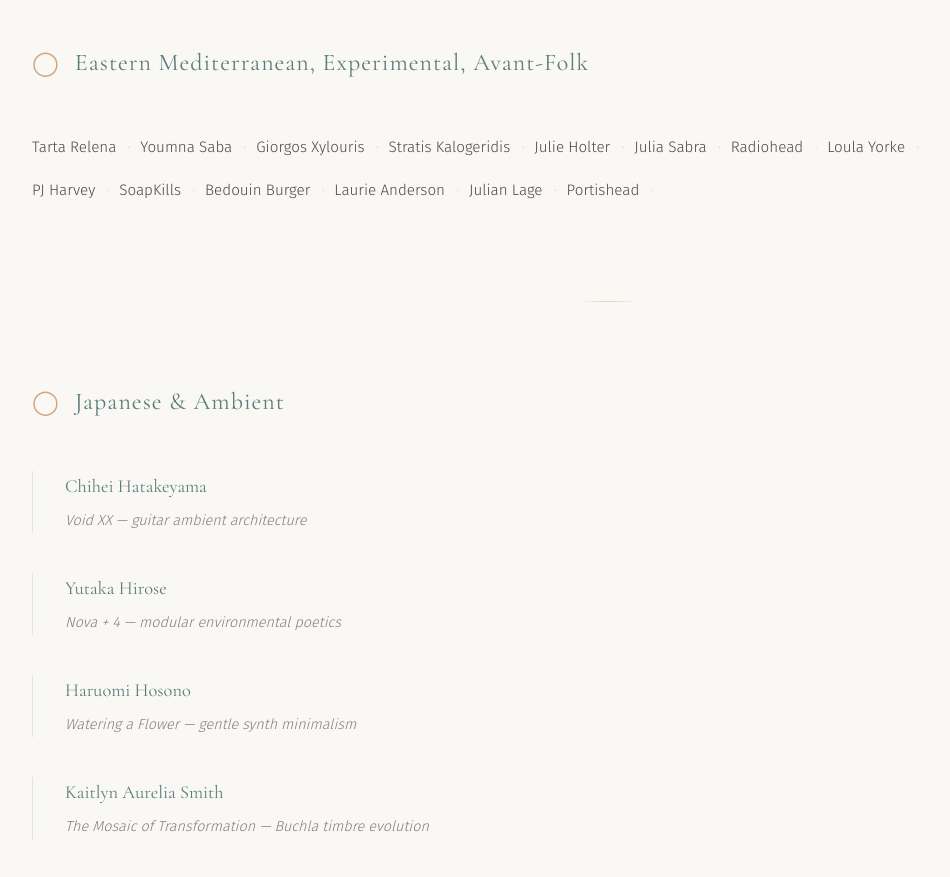
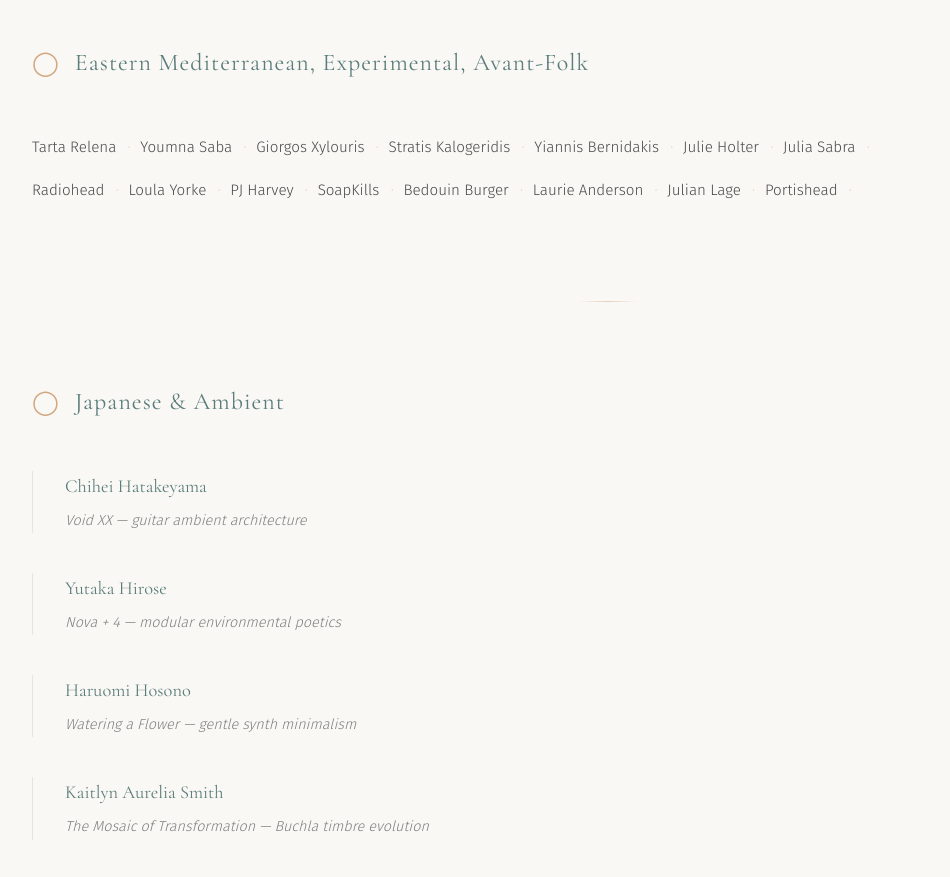
Before and after one commit to wizofe/levant-noir, a plain HTML site: page index.html in a window 1280 px wide. Shown: the part 4520-5397 px from the top of the page, without its empty margins (32-982 px from the left). Drawn offline with nearby package versions, Linux system fonts and the light colour scheme.

Commit message:
Update Cretan artists

```diff
--- a/index.html
+++ b/index.html
@@ -274,6 +274,7 @@
         <span class="artist">Youmna Saba</span>
         <span class="artist">Giorgos Xylouris</span>
         <span class="artist">Stratis Kalogeridis</span>
+        <span class="artist">Yiannis Bernidakis</span>
         <span class="artist">Julie Holter</span>
         <span class="artist">Julia Sabra</span>
         <span class="artist">Radiohead</span>
```
